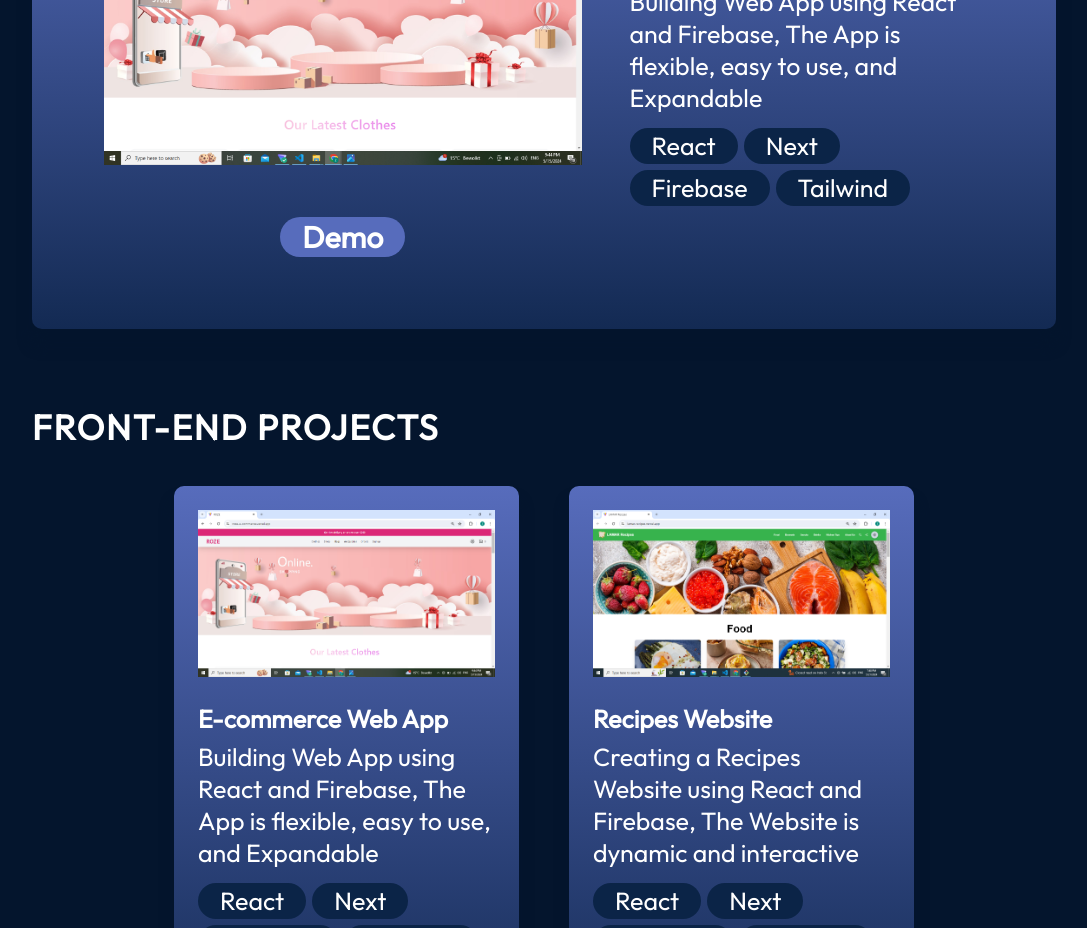
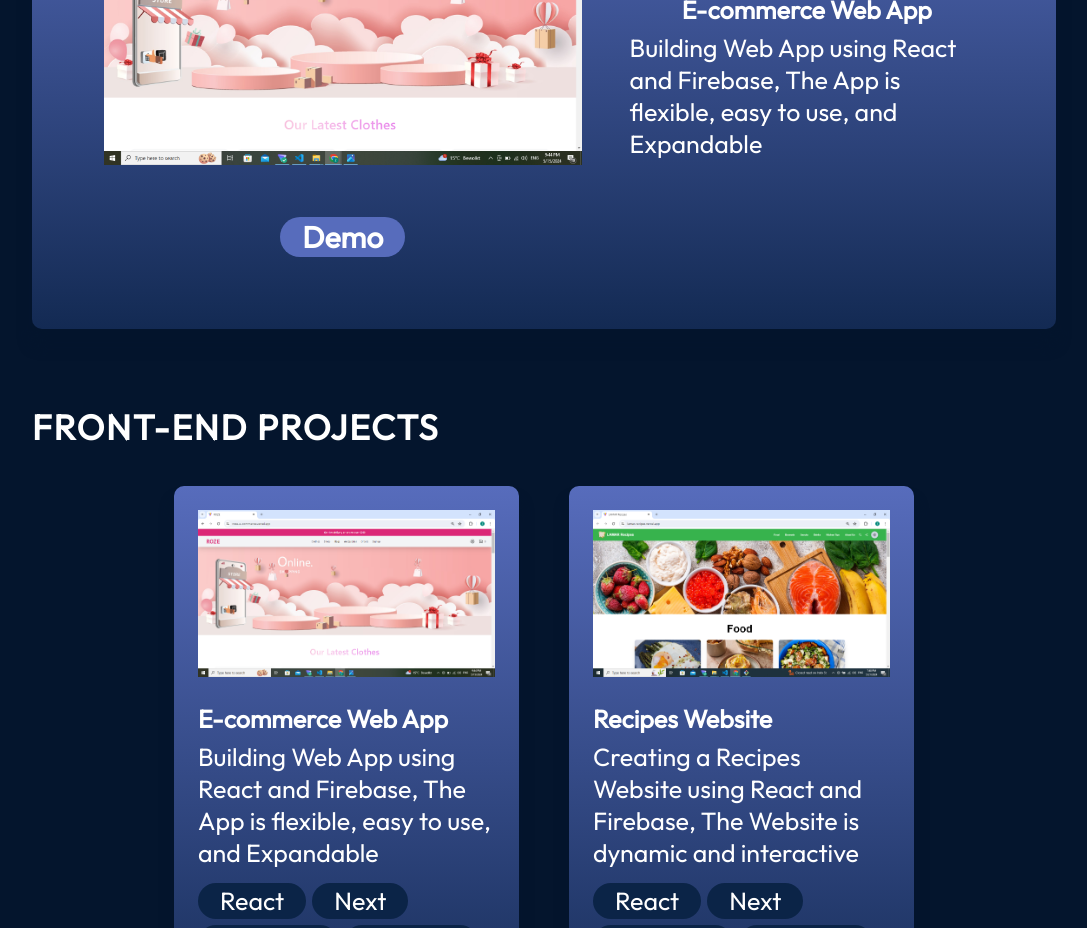
Before and after one commit to zainab224498/my-portfolio, a React (Vite) app: page / in a window 1280 px wide. Shown: the part 4560-5488 px from the top of the page, without its empty margins (96-1183 px from the left). Built offline with nearby package versions, Linux system fonts and the light colour scheme.

Commit message:
Update ProjectCard.jsx

```diff
--- a/src/components/Product/ProjectCard.jsx
+++ b/src/components/Product/ProjectCard.jsx
@@ -24,15 +24,6 @@ export const ProjectCard = ({
         <div className={styles.right}>
           <h3 className={styles.title}>{title}</h3>
           <p className={styles.description}>{description}</p>
-          <ul className={styles.skills}>
-            {skills.map((skill, id) => {
-              return (
-                <li key={id} className={styles.skill}>
-                  {skill}
-                </li>
-              );
-            })}
-          </ul>
         </div>
       </div>
 
```
